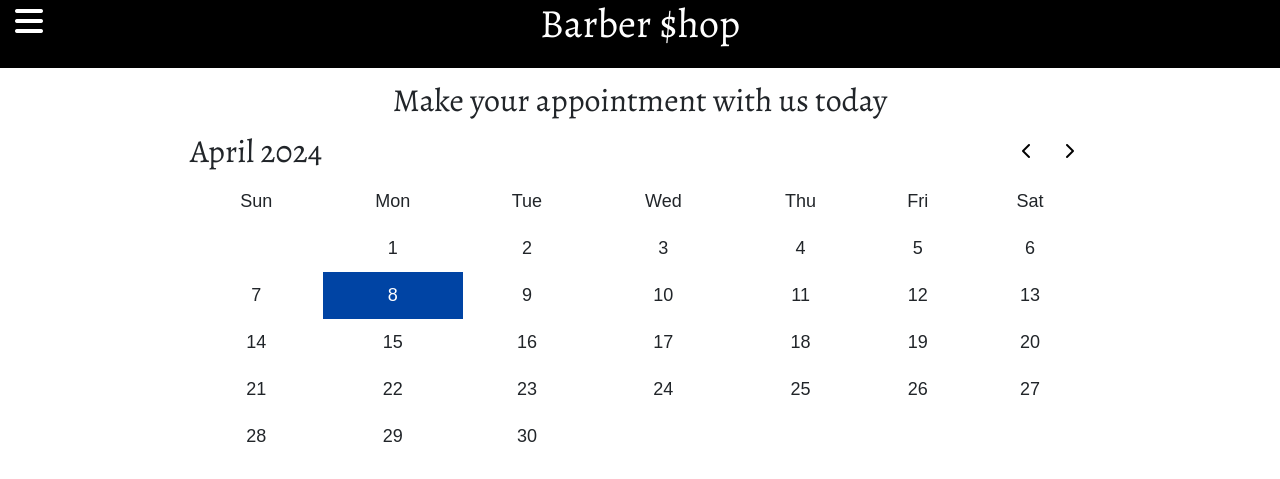
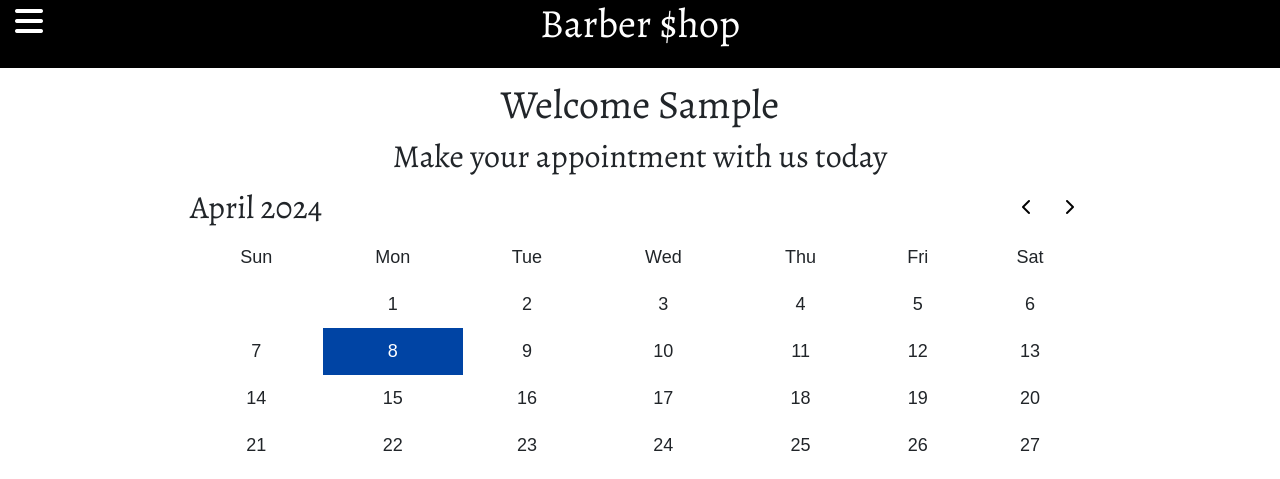
Before and after one commit to vferreira19/AugmentedRealityBusinessWebsite, a Flask app: page / in a window 1280 px wide. Shown: the top 479 px of the page. Run offline with Flask 3, Linux system fonts and the light colour scheme; the visitor is signed in with stand-in values (Sample User, id 1); some libraries are stand-ins or nearby versions; some web fonts are replaced.

Commit message:
added username to home screen briefing

```diff
--- a/templates/index.html
+++ b/templates/index.html
@@ -20,7 +20,6 @@
   <span id="icon" class="fa fa-bars fa-2x"></span>
   <div id="mySidenav" class="sidenav">
     <a href="javascript:void(0)" id='closeBtn'class="closebtn">&times;</a>
-    <h1 id="username">{{ username }}</h1>
     <a href='/logout'>Logout</a>"
   </div>
 
@@ -31,6 +30,7 @@
   </div>
 
   <div class="briefing">
+    <h1 id="username">Welcome {{ username | title }}</h1>
     <h2>Make your appointment with us today</h2>
   </div>
   <div id="calendar"></div>
```
Also changed, not shown: templates/data.html (+6 -5 lines).
